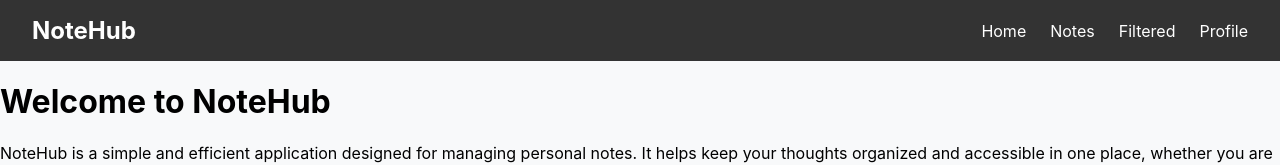
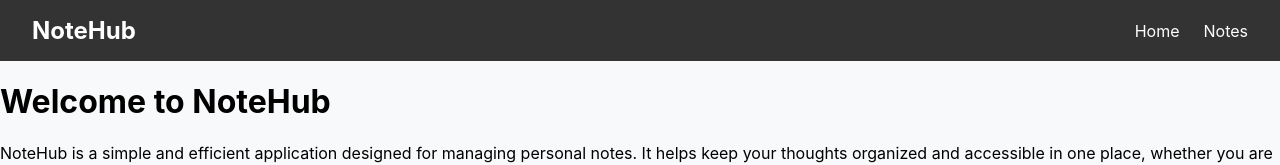
Before and after one commit to Skyzary/06-notehub-nextjs, a Next.js app: page / in a window 1280 px wide. Shown: the top 165 px of the page. Built offline with nearby package versions, Linux system fonts and the light colour scheme.

Commit message:
refactor: simplify header navigation by removing unused links

```diff
--- a/components/Header/Header.tsx
+++ b/components/Header/Header.tsx
@@ -15,12 +15,6 @@ export default function Header() {
           <li className={css.navigationItem}>
             <Link href="/notes" className={css.navigationLink}>Notes</Link>
           </li>
-          <li className={css.navigationItem}>
-             <Link href="/notes/filter/all" className={css.navigationLink}>Filtered</Link>
-          </li>
-          <li className={css.navigationItem}>
-             <Link href="/profile" className={css.navigationLink}>Profile</Link>
-          </li>
         </ul>
       </nav>
     </header>
```
